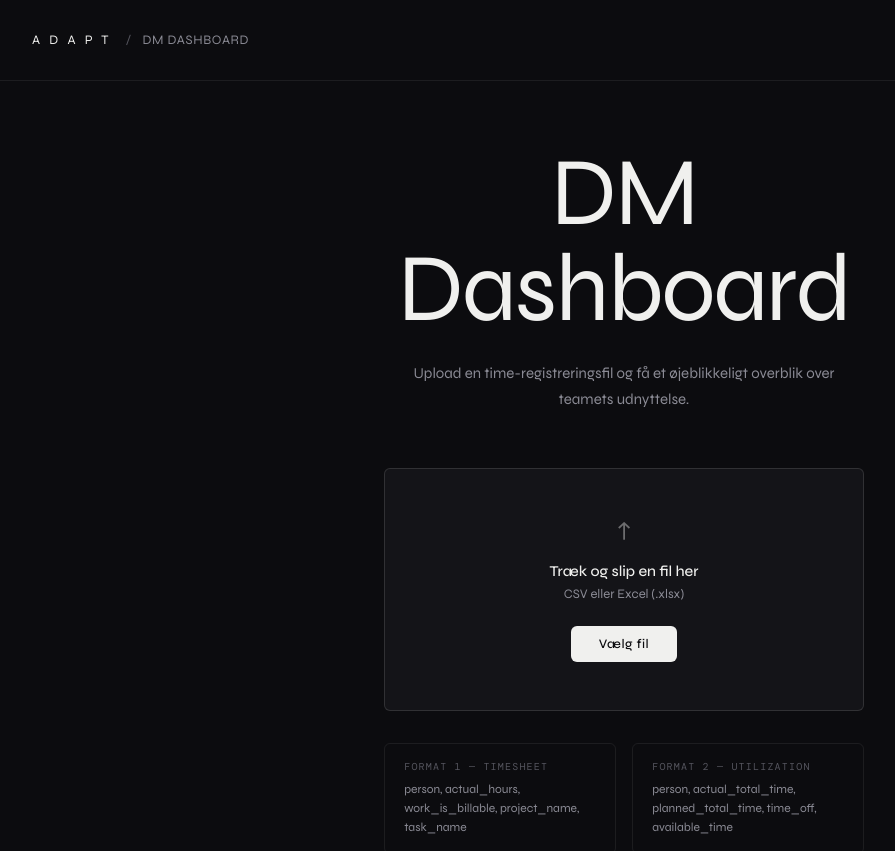
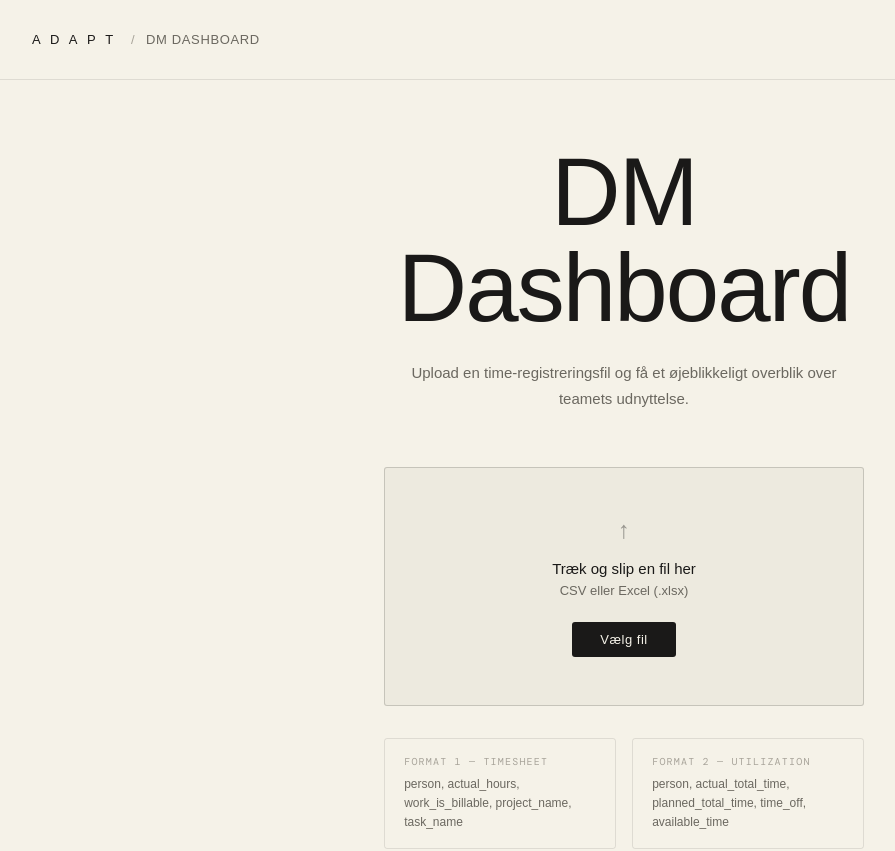
Before and after one commit to Rasmusadapt/Forecast-util-dashboard, a React (Create React App) app in the folder utilization-dashboard/: page / in a window 1280 px wide. Shown: the top 851 px of the page, without its empty margins (16-911 px from the left). Built offline with nearby package versions, Linux system fonts and the light colour scheme.

Commit message:
Update index.css

```diff
--- a/utilization-dashboard/src/index.css
+++ b/utilization-dashboard/src/index.css
@@ -1,25 +1,27 @@
 *, *::before, *::after { box-sizing: border-box; margin: 0; padding: 0; }
 
 :root {
-  --bg: #0c0c0f;
-  --bg2: #141418;
-  --bg3: #1c1c22;
-  --border: rgba(255,255,255,0.07);
-  --border2: rgba(255,255,255,0.12);
-  --text: #f0f0ee;
-  --text2: #8a8a94;
-  --text3: #55555e;
-  --accent: #c8f04a;
-  --accent2: rgba(200,240,74,0.12);
-  --teal: #4af0c8;
-  --teal2: rgba(74,240,200,0.1);
-  --red: #f04a4a;
-  --red2: rgba(240,74,74,0.12);
-  --amber: #f0a94a;
-  --amber2: rgba(240,169,74,0.12);
-  --radius: 6px;
-  --radius-lg: 10px;
-  --font-display: 'Syne', sans-serif;
+  --bg: #F5F2E8;
+  --bg2: #EDEADF;
+  --bg3: #E4E0D4;
+  --bg-dark: #111110;
+  --border: rgba(26,25,20,0.1);
+  --border2: rgba(26,25,20,0.18);
+  --text: #1a1918;
+  --text2: #6b6860;
+  --text3: #a8a49a;
+  --accent: #1a1918;
+  --accent-rust: #C4521A;
+  --green: #4a7a2a;
+  --green2: rgba(74,122,42,0.1);
+  --red: #b83030;
+  --red2: rgba(184,48,48,0.1);
+  --amber: #9a6820;
+  --amber2: rgba(154,104,32,0.1);
+  --teal: #2a6a7a;
+  --radius: 3px;
+  --radius-lg: 5px;
+  --font-display: 'DM Sans', sans-serif;
   --font-mono: 'DM Mono', monospace;
 }
 
```
